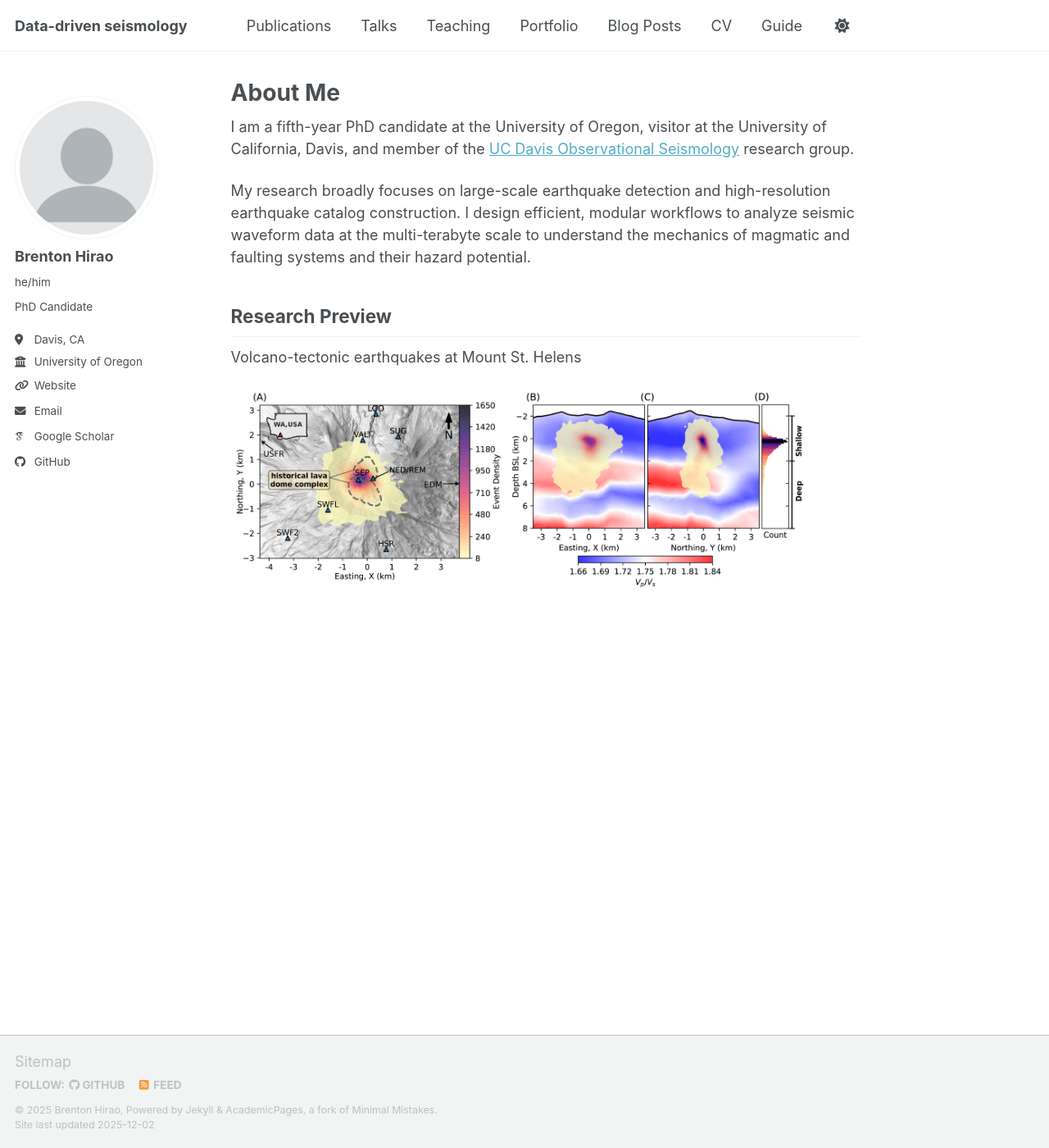
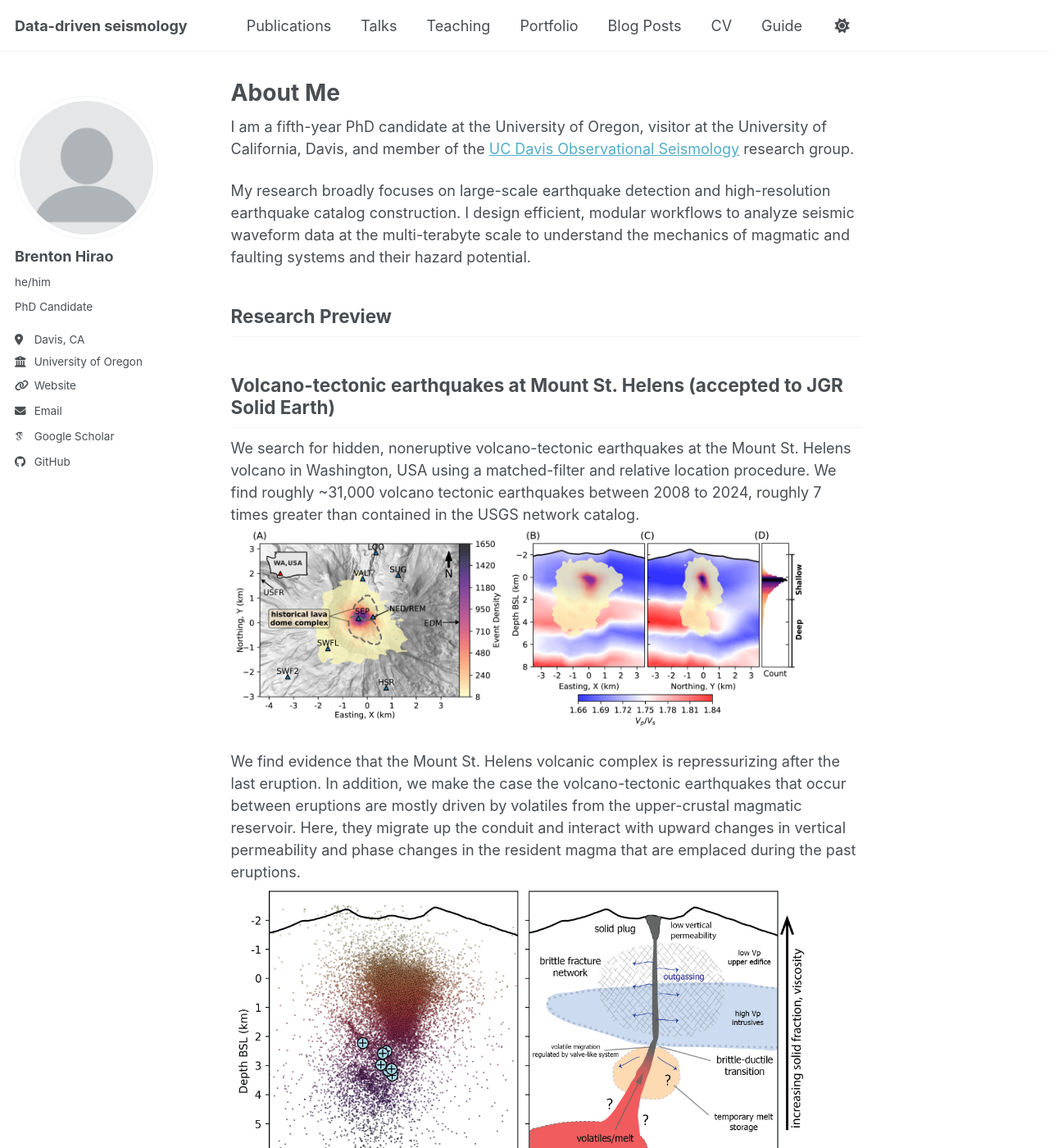
Before and after one commit to bhirao/Brenton-Hirao-research, a Jekyll site: the page built from _pages/about.md, in a window 1280 px wide and 1400 px high. Shown: the whole window at 82% size. Built offline with Jekyll 4.4.1, drawn with Linux system fonts in a browser that asks for light colours; some web fonts are replaced; a script bundle is joined from its source files by our own code; library files that are not in the unit come from our copies.

Commit message:
Update about.md

```diff
--- a/_pages/about.md
+++ b/_pages/about.md
@@ -14,6 +14,11 @@ My research broadly focuses on large-scale earthquake detection and high-resolut
 Research Preview
 ------
 
-Volcano-tectonic earthquakes at Mount St. Helens
+Volcano-tectonic earthquakes at Mount St. Helens (accepted to JGR Solid Earth)
+--
 
+We search for hidden, noneruptive volcano-tectonic earthquakes at the Mount St. Helens volcano in Washington, USA using a matched-filter and relative location procedure. We find roughly ~31,000 volcano tectonic earthquakes between 2008 to 2024, roughly 7 times greater than contained in the USGS network catalog.
 <img src="{{ site.baseurl }}/images/msh/fig1.png" width="700">
+
+We find evidence that the Mount St. Helens volcanic complex is repressurizing after the last eruption. In addition, we make the case the volcano-tectonic earthquakes that occur between eruptions are mostly driven by volatiles from the upper-crustal magmatic reservoir. Here, they migrate up the conduit and interact with upward changes in vertical permeability and phase changes in the resident magma that are emplaced during the past eruptions.
+<img src="{{ site.baseurl }}/images/msh/fig8.png" width="700">
```
